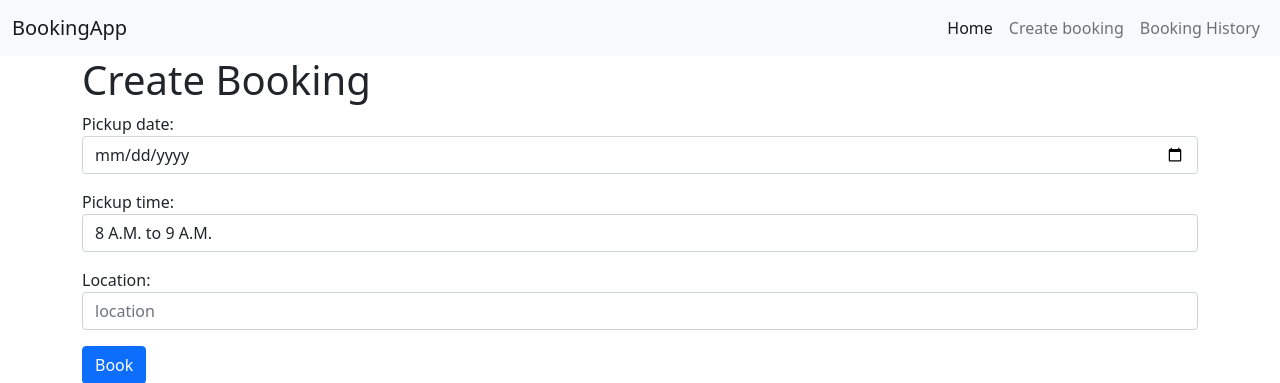
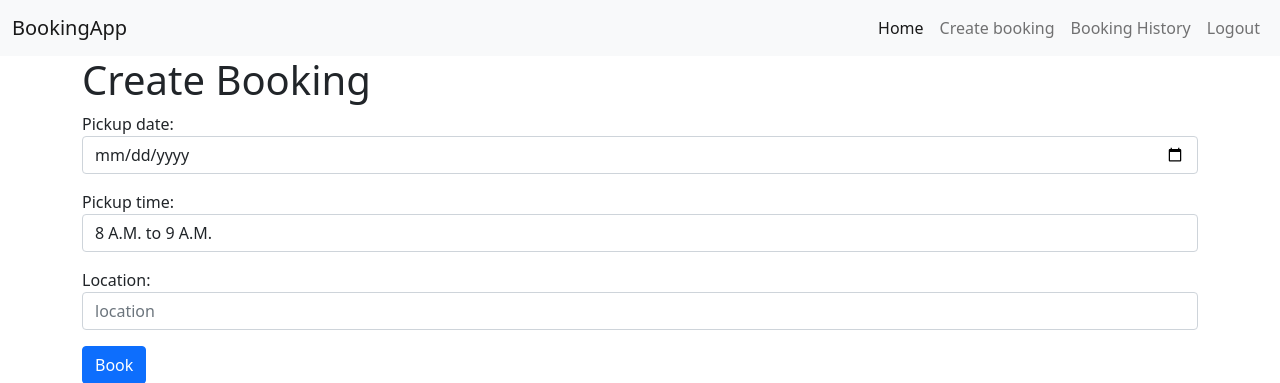
Before and after one commit to KayongoYongo/PP-Mama_Fua_website_Django, a Django app: page /user-dashboard/create-booking/ in a window 1280 px wide. Shown: the top 383 px of the page. Run offline with Django 5.2, Linux system fonts and the light colour scheme; the visitor is signed in with stand-in values (Sample User, id 1); some libraries are stand-ins or nearby versions.

Commit message:
modified base.html and edit_booking.html

```diff
--- a/mama_fua_project/bookings_app/templates/bookings_app/base.html
+++ b/mama_fua_project/bookings_app/templates/bookings_app/base.html
@@ -24,6 +24,9 @@
                 <li class="nav-item">
                     <a class="nav-link" href="{% url 'view_my_booking' %}">Booking History</a>
                 </li>
+                <li class="nav-item">
+                    <a class="nav-link" href="{% url 'logout_page' %}">Logout</a>
+                </li>
                 </ul>
             </div>
         </div>
--- a/mama_fua_project/bookings_app/templates/bookings_app/edit_booking.html
+++ b/mama_fua_project/bookings_app/templates/bookings_app/edit_booking.html
@@ -10,8 +10,6 @@
     <div class="container">
         <h1>Edit Booking</h1>
         <form id="bookingForm" method="POST" action="{% url 'edit_booking' booking.id %}">
-        <!---->
-        <!---->
         {% csrf_token %}
         <div class="mb-3">
             {{ form.pickup_date.label_tag }}
```
Lines whose indentation alone changed are shown as unchanged.
